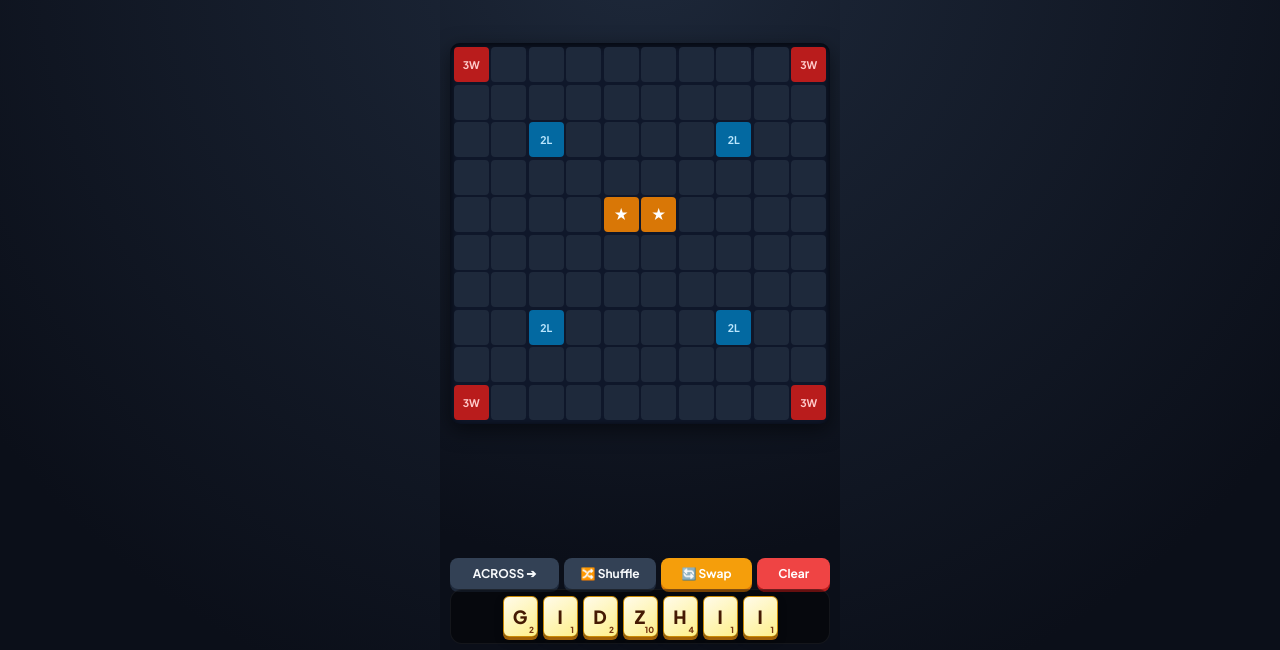
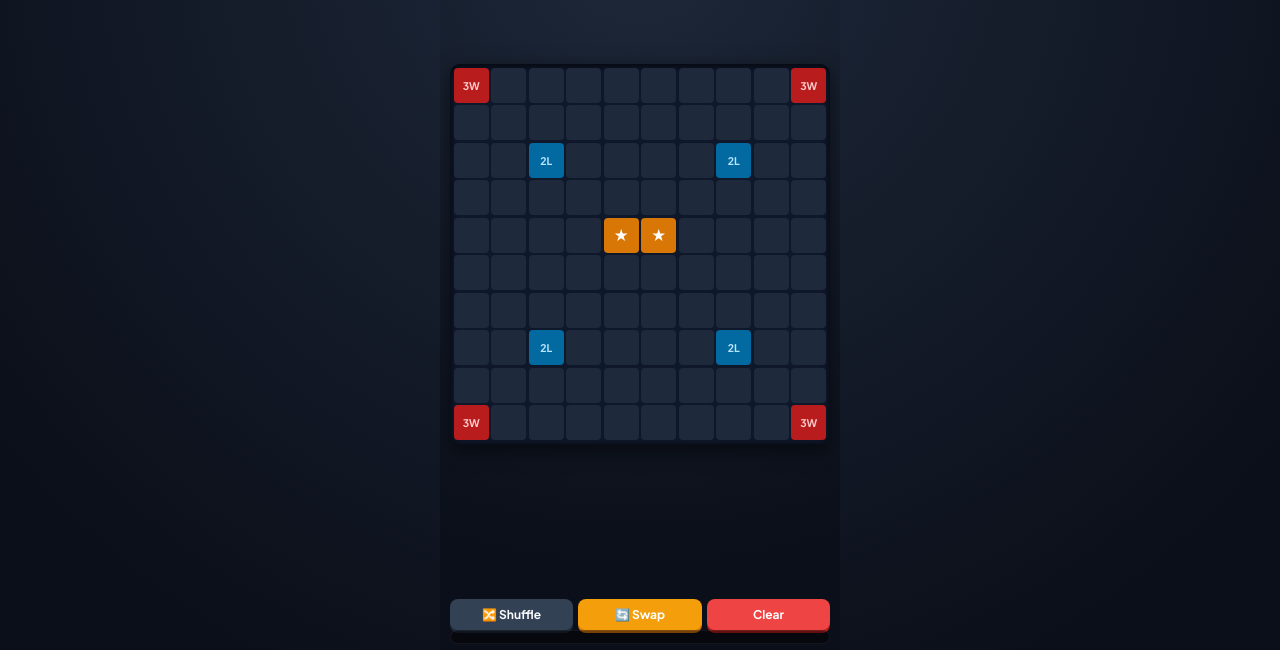
Before and after one commit to bharath2410/crossword-game, a Django app: page / in a window 1280 px wide. Shown: the part 150-800 px from the top of the page. Run offline with Django 5.2, Linux system fonts and the light colour scheme.

Commit message:
Auto-detect word direction and remove manual toggle button

```diff
--- a/game/static/game/css/style.css
+++ b/game/static/game/css/style.css
@@ -190,7 +190,7 @@ html, body {
 /* Controls */
 .controls {
   display: grid;
-  grid-template-columns: 1.2fr 1fr 1fr 0.8fr;
+  grid-template-columns: 1fr 1fr 1fr;
   gap: 5px;
   width: 100%;
 }
--- a/game/static/game/js/game.js
+++ b/game/static/game/js/game.js
@@ -267,6 +267,8 @@ modeBtn.addEventListener("click", () => {
 });
 
 // 6. Submit Move & Floating Score FX
+// Remove `dirToggleBtn` references if any exist.
+
 submitBtn.addEventListener("click", async () => {
   if (isBotThinking || isGameOver) return;
   if (pendingMoves.length === 0) {
@@ -275,17 +277,51 @@ submitBtn.addEventListener("click", async () => {
     return;
   }
 
-  pendingMoves.sort((a, b) => (direction === "across" ? a.col - b.col : a.row - b.row));
+  // --- AUTO-DETECT DIRECTION ---
+  let detectedDirection = "across";
+
+  if (pendingMoves.length > 1) {
+    const rows = new Set(pendingMoves.map(m => m.row));
+    const cols = new Set(pendingMoves.map(m => m.col));
+
+    if (rows.size === 1) {
+      detectedDirection = "across";
+    } else if (cols.size === 1) {
+      detectedDirection = "down";
+    } else {
+      playAudio('error');
+      showToast("Letters must be placed in a single straight line!");
+      return;
+    }
+  } else {
+    // If placing only 1 tile, check adjacent neighbors to see which axis forms a word
+    const single = pendingMoves[0];
+    const hasHorizNeighbor = (single.col > 0 && getCellLetter(single.row, single.col - 1)) ||
+                             (single.col < GRID_SIZE - 1 && getCellLetter(single.row, single.col + 1));
+    const hasVertNeighbor  = (single.row > 0 && getCellLetter(single.row - 1, single.col)) ||
+                             (single.row < GRID_SIZE - 1 && getCellLetter(single.row + 1, single.col));
+
+    if (hasVertNeighbor && !hasHorizNeighbor) {
+      detectedDirection = "down";
+    } else {
+      detectedDirection = "across";
+    }
+  }
+
+  // Sort along the detected direction axis
+  pendingMoves.sort((a, b) => (detectedDirection === "across" ? a.col - b.col : a.row - b.row));
 
   let startRow = pendingMoves[0].row;
   let startCol = pendingMoves[0].col;
 
-  if (direction === "across") {
+  // Step backward to find the true beginning of the word
+  if (detectedDirection === "across") {
     while (startCol > 0 && getCellLetter(startRow, startCol - 1)) startCol--;
   } else {
     while (startRow > 0 && getCellLetter(startRow - 1, startCol)) startRow--;
   }
 
+  // Build the full unbroken word along the line
   let fullWord = "";
   let currRow = startRow;
   let currCol = startCol;
@@ -297,7 +333,7 @@ submitBtn.addEventListener("click", async () => {
     const cell = boardEl.querySelector(`[data-row='${currRow}'][data-col='${currCol}']`);
     if (cell.classList.contains("occupied")) connectedToExisting = true;
     fullWord += letter;
-    if (direction === "across") currCol++;
+    if (detectedDirection === "across") currCol++;
     else currRow++;
   }
 
@@ -315,7 +351,7 @@ submitBtn.addEventListener("click", async () => {
         word: fullWord,
         row: startRow,
         col: startCol,
-        direction: direction,
+        direction: detectedDirection,
         is_first_turn: isFirstTurn,
         connected_to_existing: connectedToExisting
       })
@@ -331,7 +367,6 @@ submitBtn.addEventListener("click", async () => {
       if (fullWord.length > bestWordPlayed.length) bestWordPlayed = fullWord;
       playedWordsHistory.push({ word: fullWord, points: data.points, player: "You" });
 
-      // Trigger Floating Score FX & Confetti
       spawnScoreFloater(`+${data.points}`, startRow, startCol);
       if (data.points >= 15 || fullWord.length >= 5) triggerConfetti();
 
@@ -346,7 +381,6 @@ submitBtn.addEventListener("click", async () => {
       showToast(data.message, "#10b981");
       refillRack();
 
-      // Trigger AI turn if enabled
       if (isAiMode) triggerBotTurn();
     } else {
       playAudio('error');
--- a/game/templates/game/index.html
+++ b/game/templates/game/index.html
@@ -55,7 +55,6 @@
 
     <!-- Control Buttons -->
     <div class="controls">
-      <button id="toggle-dir-btn" class="btn secondary">ACROSS ➔</button>
       <button id="shuffle-btn" class="btn secondary">🔀 Shuffle</button>
       <button id="swap-btn" class="btn warning">🔄 Swap</button>
       <button id="clear-btn" class="btn danger">Clear</button>
```
